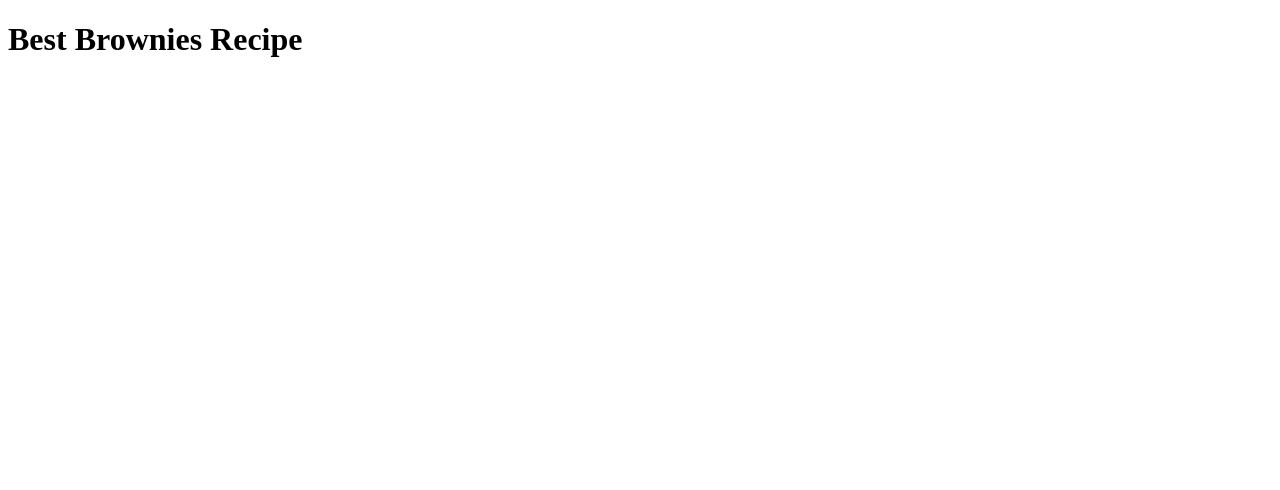
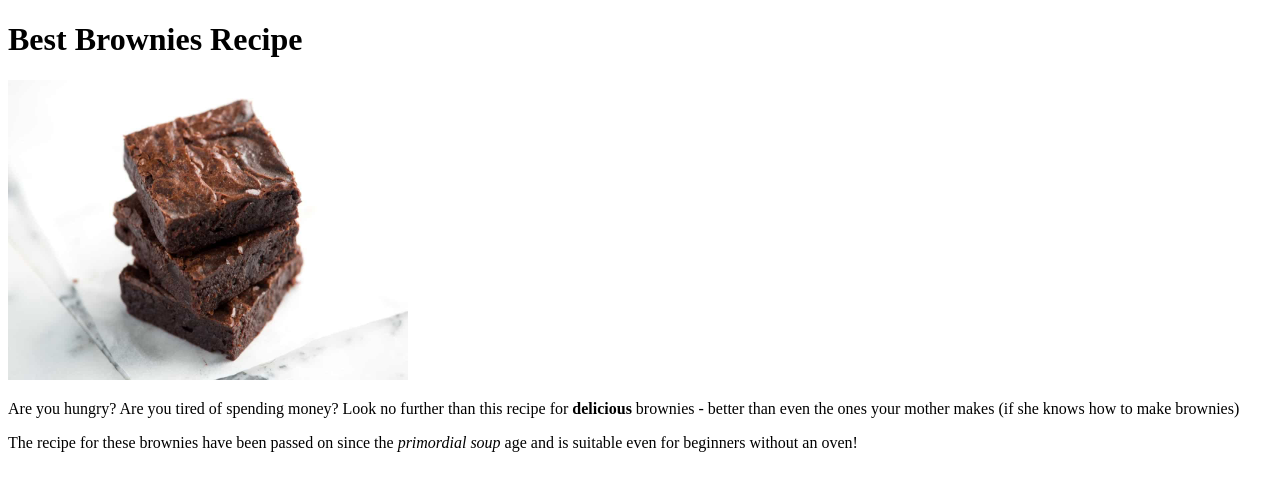
Before and after one commit to matthew-wong1/odin-recipes, a plain HTML site: page recipes/brownies.html in a window 1280 px wide. Drawn offline with Linux system fonts and the light colour scheme.

Commit message:
Update brownies recipe page with image and description

```diff
--- a/recipes/brownies.html
+++ b/recipes/brownies.html
@@ -6,6 +6,11 @@
     </head>
     <body>
         <h1>Best Brownies Recipe</h1>
+        <img src="../img/brownies.jpg"
+            width="400"
+            height="300">
+        <p>Are you hungry? Are you tired of spending money? Look no further than this recipe for <strong>delicious</strong> brownies - better than even the ones your mother makes (if she knows how to make brownies)</p>
+        <p>The recipe for these brownies have been passed on since the <em>primordial soup</em> age and is suitable even for beginners without an oven!</p>
     </body>
 
 </html>
```
Also changed, not shown: img/brownies.jpg (added).
